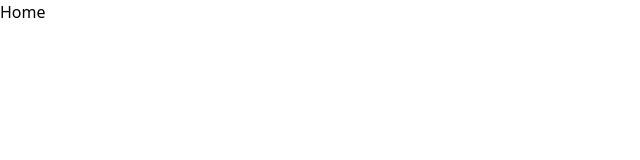
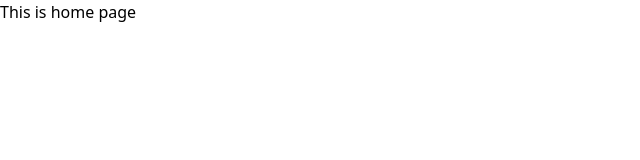
Before and after one commit to eliasbhuiyan/chatapp, a React (Vite) app: page / in a window 1280 px wide. Shown: the top 160 px of the page, without its empty margins (0-640 px from the left). Built offline with nearby package versions, Linux system fonts and the light colour scheme.

Commit message:
home page change

```diff
--- a/src/components/pages/Home.jsx
+++ b/src/components/pages/Home.jsx
@@ -1,7 +1,7 @@
 import React from "react";
 
 const Home = () => {
-  return <div>Home</div>;
+  return <div>This is home page</div>;
 };
 
 export default Home;
```
